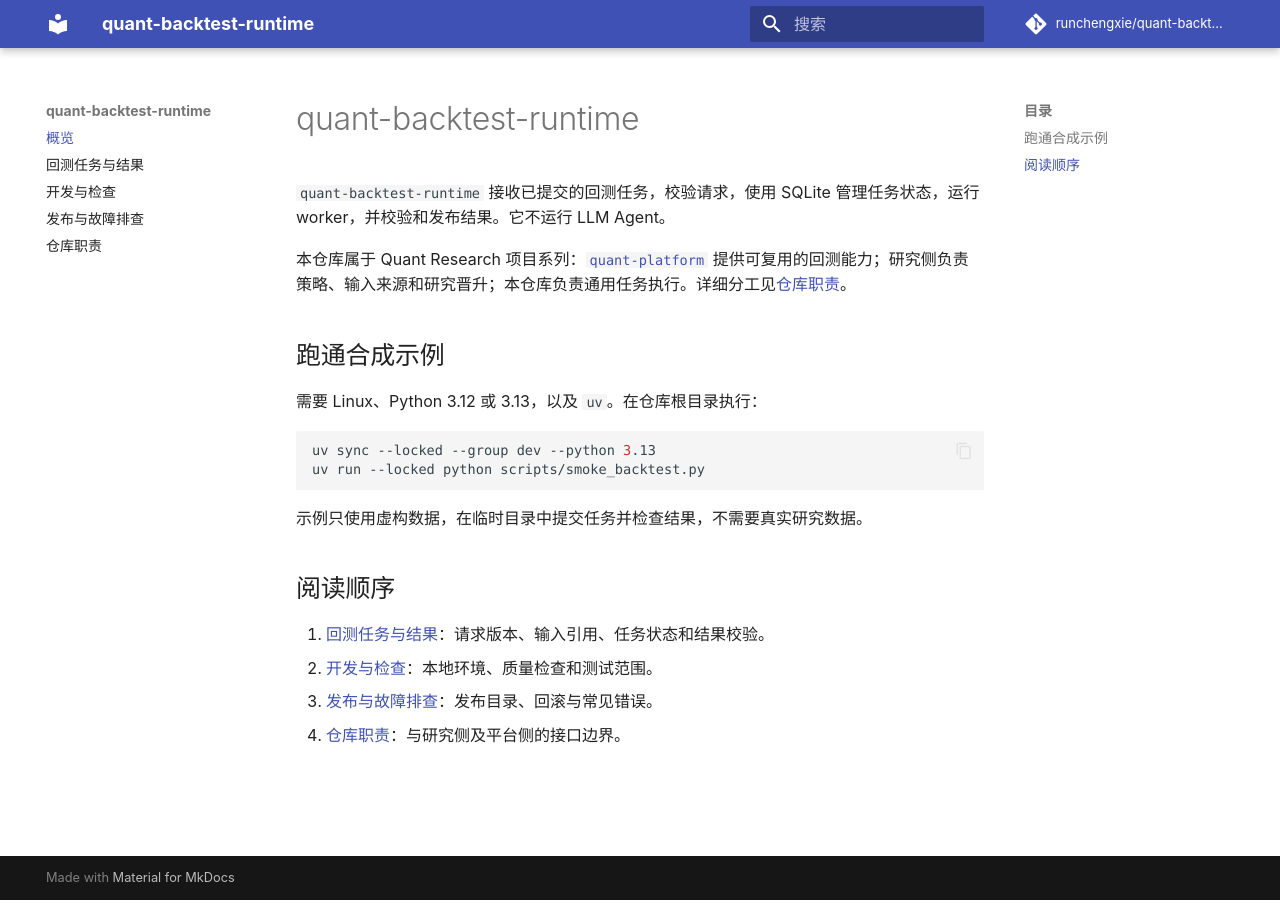
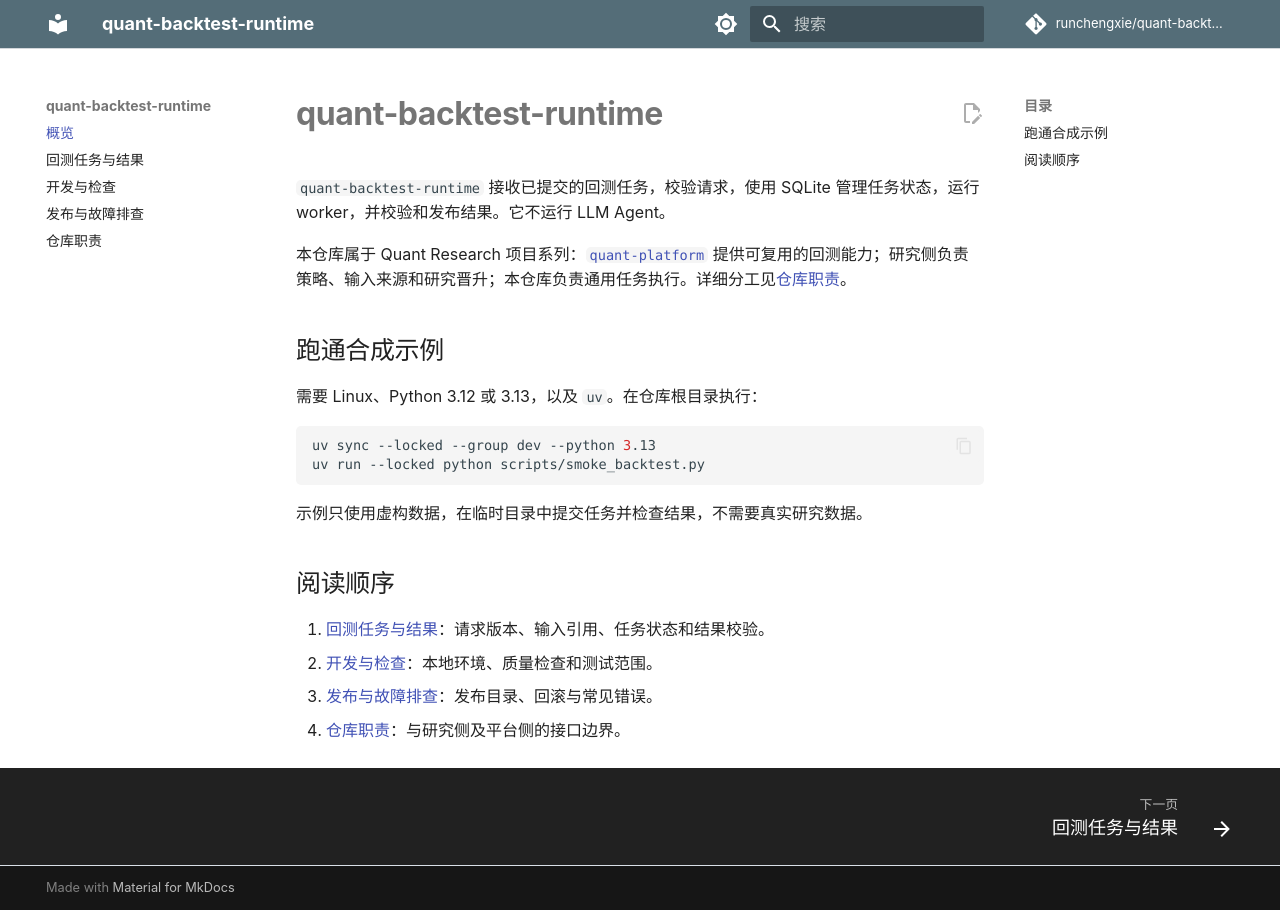
Before and after one commit to runchengxie/quant-backtest-runtime, an MkDocs documentation site: the page built from docs/index.md, in a window 1280 px wide. Built offline with MkDocs 1.6.1 and Material for MkDocs 9.7.7, drawn with Linux system fonts in a browser that asks for light colours; comment, search, counter and statistics services are not loaded.

Commit message:
docs: link online documentation entry point (#14)
* docs: link online documentation entry point

* docs: refine MkDocs theme and color modes

```diff
--- /dev/null
+++ b/docs/stylesheets/extra.css
@@ -0,0 +1,62 @@
+:root {
+  --md-primary-fg-color: #17324d;
+  --md-primary-fg-color--light: #244b70;
+  --md-primary-fg-color--dark: #102439;
+  --md-accent-fg-color: #a65f28;
+  --runtime-border-color: #d9e0e7;
+}
+
+[data-md-color-scheme="slate"] {
+  --md-default-bg-color: #111923;
+  --md-default-bg-color--light: #182432;
+  --md-default-fg-color: #e3e9ef;
+  --md-default-fg-color--light: #b7c2ce;
+  --md-primary-fg-color: #15283c;
+  --md-primary-fg-color--light: #244764;
+  --md-primary-fg-color--dark: #0d1a29;
+  --md-accent-fg-color: #e0a458;
+  --md-code-bg-color: #0c141e;
+  --runtime-border-color: #2b3b4c;
+}
+
+.md-header {
+  box-shadow: 0 1px 0 rgba(16, 36, 57, 0.18);
+}
+
+.md-main__inner {
+  margin-top: 1.25rem;
+}
+
+.md-typeset h1,
+.md-typeset h2,
+.md-typeset h3 {
+  letter-spacing: -0.015em;
+}
+
+.md-typeset h1 {
+  font-weight: 700;
+}
+
+.md-typeset table:not([class]) {
+  border: 1px solid var(--runtime-border-color);
+  border-radius: 0.35rem;
+  overflow: hidden;
+}
+
+.md-typeset table:not([class]) th {
+  background: var(--md-default-bg-color--light);
+}
+
+.md-typeset code,
+.md-typeset pre > code {
+  border-radius: 0.25rem;
+}
+
+.md-typeset .admonition,
+.md-typeset details {
+  border-radius: 0.35rem;
+}
+
+.md-footer-meta {
+  border-top: 1px solid var(--runtime-border-color);
+}
--- a/mkdocs.yml
+++ b/mkdocs.yml
@@ -11,9 +11,32 @@ theme:
   font: false
   features:
     - navigation.sections
+    - navigation.footer
     - navigation.top
+    - navigation.instant
+    - toc.follow
     - search.highlight
+    - search.suggest
     - content.code.copy
+    - content.action.edit
+  palette:
+    - media: "(prefers-color-scheme: light)"
+      scheme: default
+      primary: blue grey
+      accent: amber
+      toggle:
+        icon: material/brightness-7
+        name: 切换到深色模式
+    - media: "(prefers-color-scheme: dark)"
+      scheme: slate
+      primary: blue grey
+      accent: amber
+      toggle:
+        icon: material/brightness-4
+        name: 切换到浅色模式
+
+extra_css:
+  - stylesheets/extra.css
 
 markdown_extensions:
   - tables
@@ -23,6 +46,9 @@ markdown_extensions:
           class: mermaid
           format: !!python/name:pymdownx.superfences.fence_code_format
 
+plugins:
+  - search
+
 nav:
   - 概览: index.md
   - 回测任务与结果: jobs.md
```
Also changed, not shown: README.md (+1 -1 lines).
